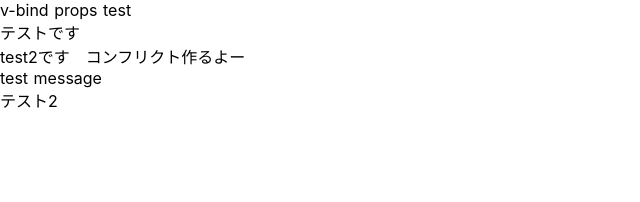
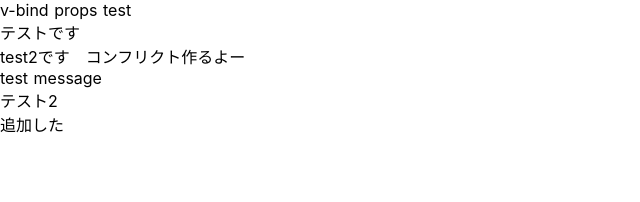
Before and after one commit to KosukeTakahashi0410/nuxt-beginner, a Nuxt app: page / in a window 1280 px wide. Shown: the top 202 px of the page, without its empty margins (0-640 px from the left). Built offline with nearby package versions, Linux system fonts and the light colour scheme.

Commit message:
追加テスト

```diff
--- a/pages/index.vue
+++ b/pages/index.vue
@@ -4,6 +4,7 @@
     <p>{{ test2 }}</p>
     <p>{{ test }}</p>
     <p>テスト2</p>
+    <p>追加した</p>
   </div>
 </template>
 
```
